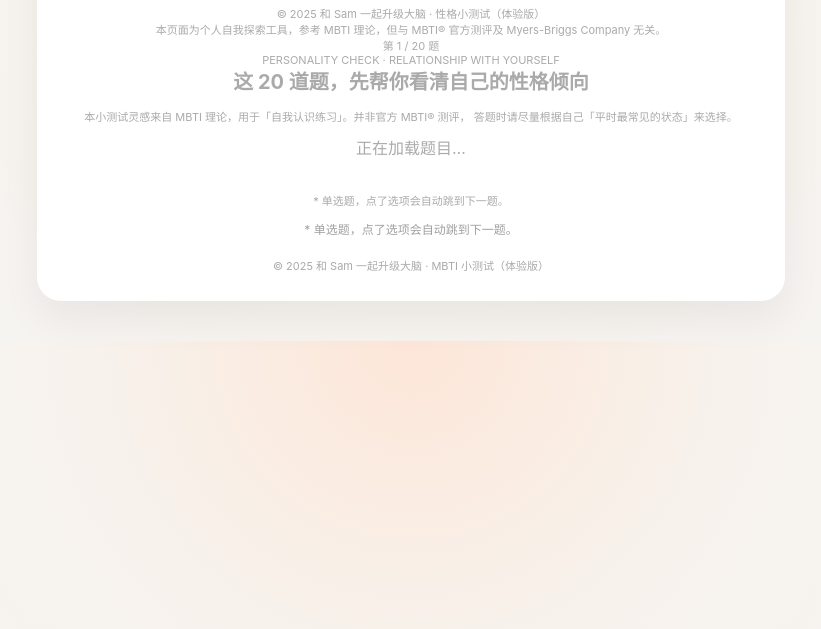
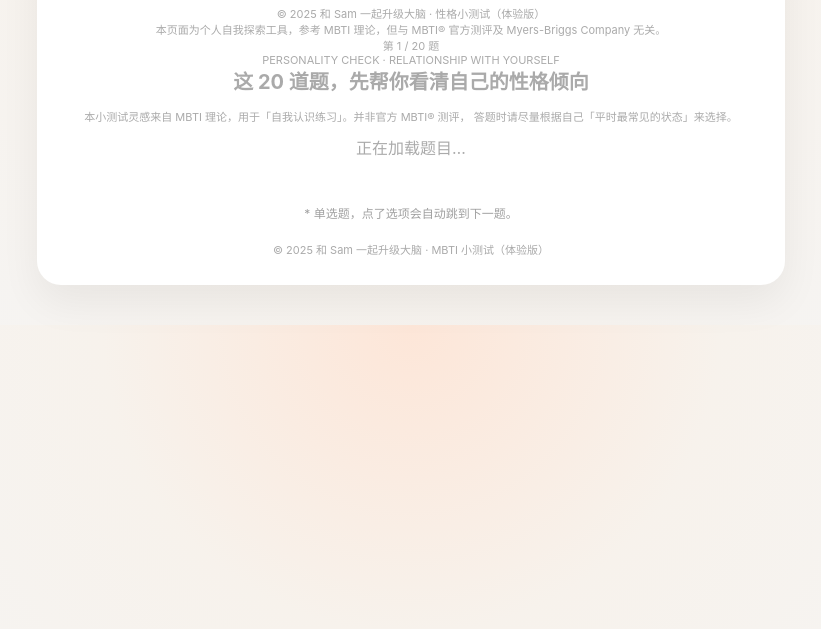
Before and after one commit to goat1688-web/mbti, a plain HTML site: page index.html in a window 1280 px wide. Shown: the part 107-736 px from the top of the page, without its empty margins (229-1050 px from the left). Drawn offline with Linux system fonts and the light colour scheme.

Commit message:
Update index.html

```diff
--- a/index.html
+++ b/index.html
@@ -287,7 +287,6 @@
       <div class="question-block">
         <div class="question-text" id="question-text">正在加载题目…</div>
         <div class="options" id="options"></div>
-        <div class="tip">* 单选题，点了选项会自动跳到下一题。</div>
       </div>
       <div id="options" class="options"></div>
       <div class="hint">* 单选题，点了选项会自动跳到下一题。</div>
```
